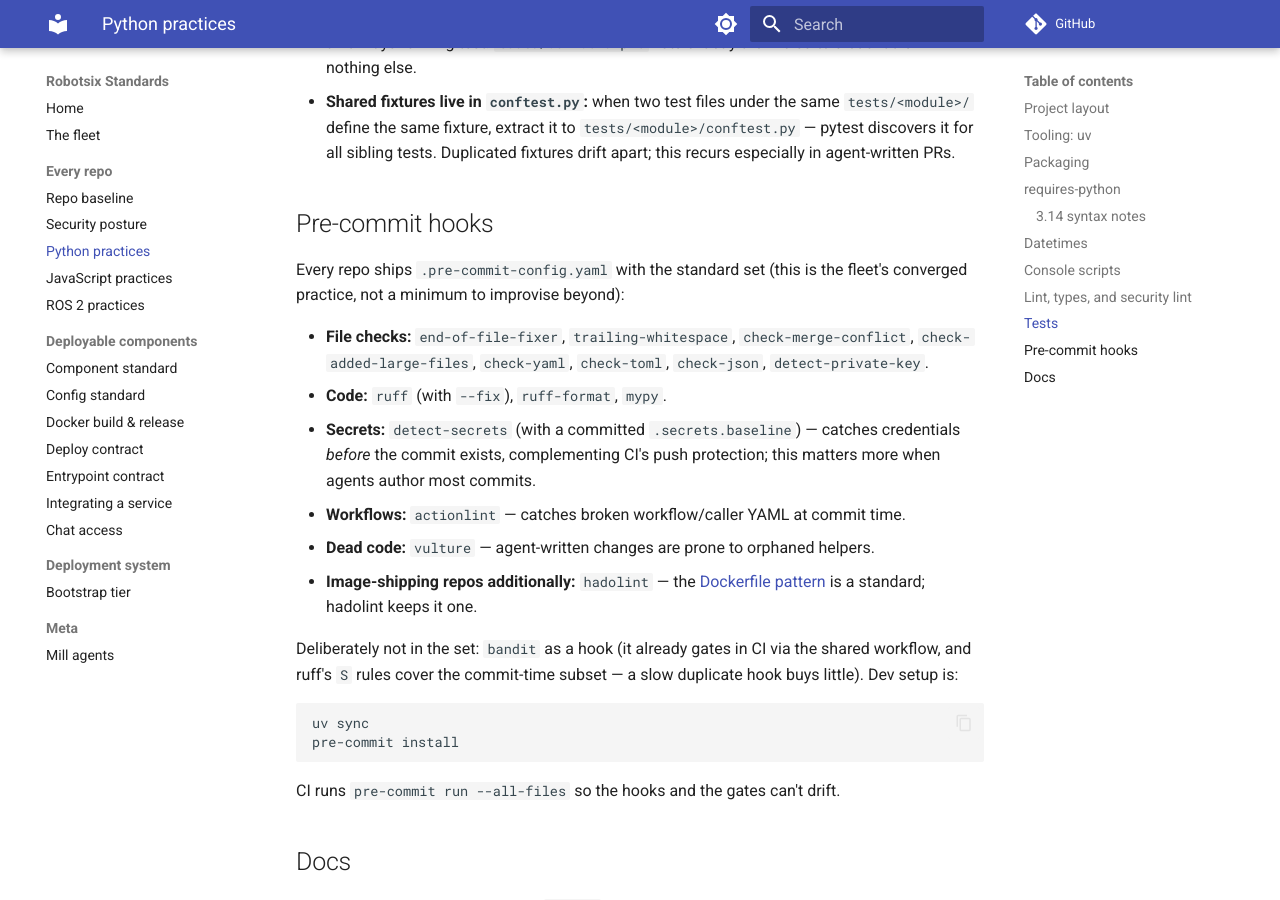
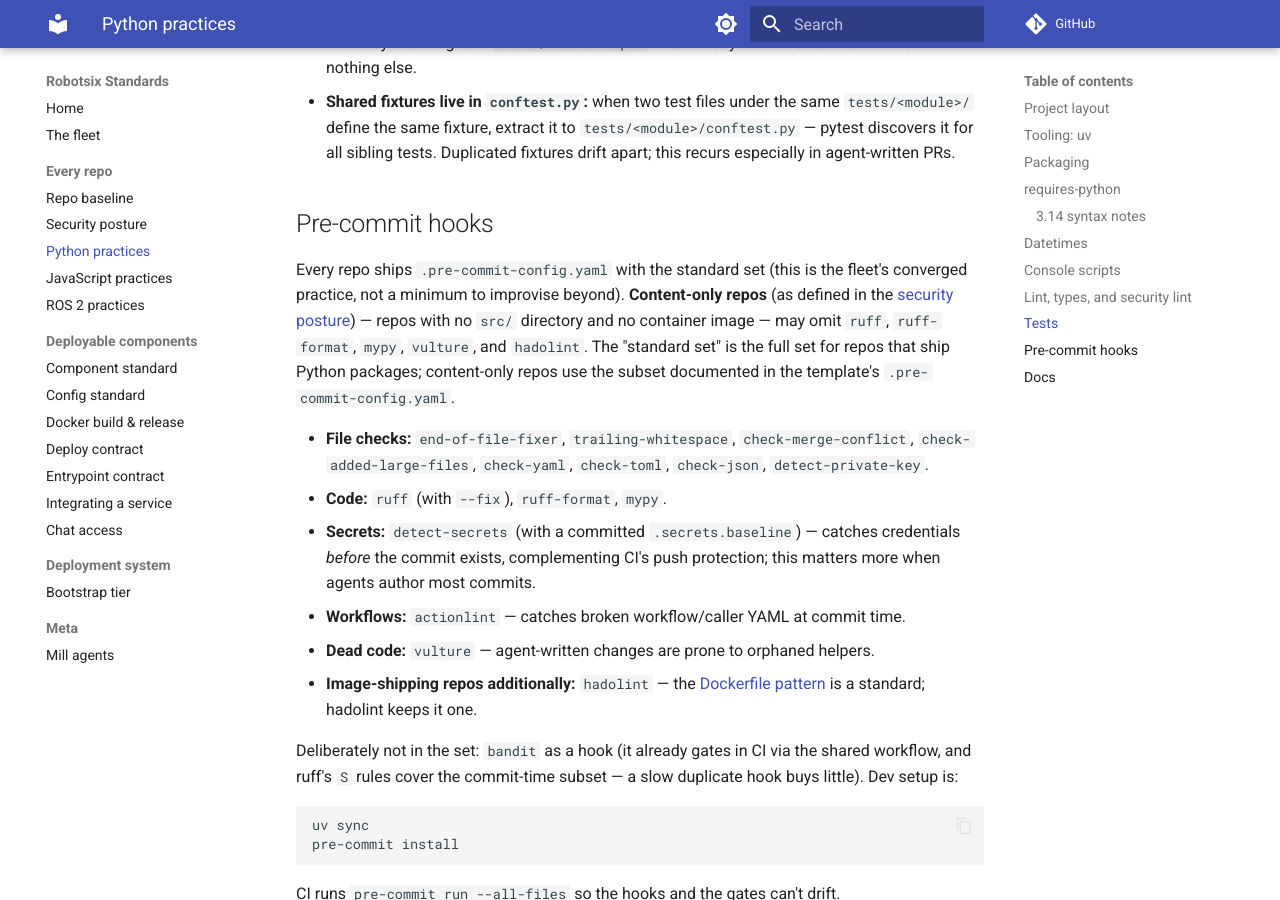
Before and after one commit to damien-robotsix/robotsix-standards, an MkDocs documentation site: the page built from docs/python.md, in a window 1280 px wide and 900 px high, scrolled down 3826 px. Built offline with MkDocs 1.6.1 and Material for MkDocs 9.7.7, drawn with Linux system fonts in a browser that asks for light colours; comment, search, counter and statistics services are not loaded.

Commit message:
mill: python.md: acknowledge content-only pre-commit subset or cross-reference exemption (20260718T070514Z-python-md-acknowledge-content-only-pre-c-4450) (#56)
Co-authored-by: robotsix-mill <mill@robotsix.local>

```diff
--- a/docs/python.md
+++ b/docs/python.md
@@ -172,7 +172,12 @@ ruff suppressions above.
 ## Pre-commit hooks
 
 Every repo ships `.pre-commit-config.yaml` with the standard set (this is the
-fleet's converged practice, not a minimum to improvise beyond):
+fleet's converged practice, not a minimum to improvise beyond).
+**Content-only repos** (as defined in the [security posture](security-posture.md))
+— repos with no `src/` directory and no container image — may omit `ruff`,
+`ruff-format`, `mypy`, `vulture`, and `hadolint`. The "standard set" is the
+full set for repos that ship Python packages; content-only repos use the subset
+documented in the template's `.pre-commit-config.yaml`.
 
 - **File checks:** `end-of-file-fixer`, `trailing-whitespace`,
   `check-merge-conflict`, `check-added-large-files`, `check-yaml`,
```
Also changed, not shown: CHANGELOG.md (+1 -0 lines), changelog.d/20260718T070514Z-python-md-acknowledge-content-only-pre-c-4450.misc.md (added, +1 -0 lines).
